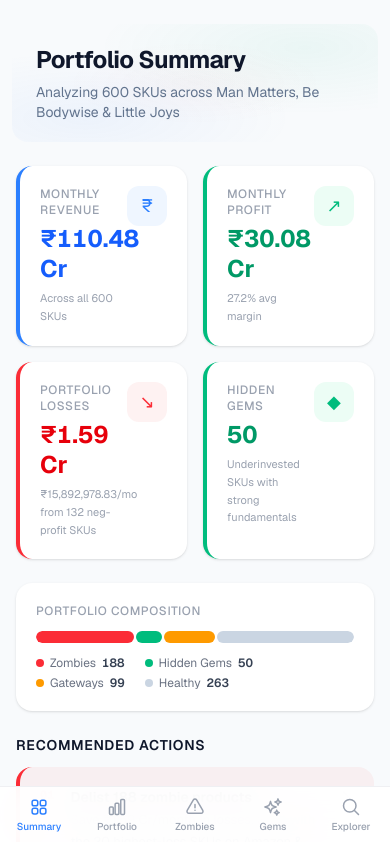
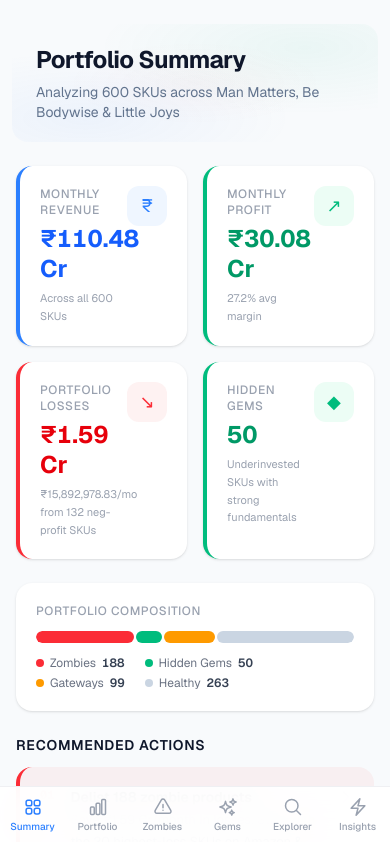
Before and after one commit to SakshamKotecha05/MarginMap, a Next.js app: page / in a window 390 px wide. Shown: the top 842 px of the page. Built offline with nearby package versions, Linux system fonts and the light colour scheme.

Commit message:
Added Insights link to sidebar and mobile nav

```diff
--- a/components/layout/MobileNav.tsx
+++ b/components/layout/MobileNav.tsx
@@ -22,6 +22,10 @@ const navItems = [
   {
     href: "/explorer", label: "Explorer",
     icon: <svg className="w-5 h-5" fill="none" viewBox="0 0 24 24" strokeWidth={1.8} stroke="currentColor"><path strokeLinecap="round" strokeLinejoin="round" d="m21 21-5.197-5.197m0 0A7.5 7.5 0 1 0 5.196 5.196a7.5 7.5 0 0 0 10.607 10.607Z" /></svg>,
+  },
+  {
+    href: "/insights", label: "Insights",
+    icon: <svg className="w-5 h-5" fill="none" viewBox="0 0 24 24" strokeWidth={1.8} stroke="currentColor"><path strokeLinecap="round" strokeLinejoin="round" d="M3.75 13.5l10.5-11.25L12 10.5h8.25L9.75 21.75 12 13.5H3.75z" /></svg>,
   },
 ];
 
--- a/components/layout/Sidebar.tsx
+++ b/components/layout/Sidebar.tsx
@@ -22,6 +22,10 @@ const navItems = [
   {
     href: "/explorer", label: "Explorer",
     icon: <svg className="w-[18px] h-[18px]" fill="none" viewBox="0 0 24 24" strokeWidth={1.8} stroke="currentColor"><path strokeLinecap="round" strokeLinejoin="round" d="m21 21-5.197-5.197m0 0A7.5 7.5 0 1 0 5.196 5.196a7.5 7.5 0 0 0 10.607 10.607Z" /></svg>,
+  },
+  {
+    href: "/insights", label: "Insights",
+    icon: <svg className="w-[18px] h-[18px]" fill="none" viewBox="0 0 24 24" strokeWidth={1.8} stroke="currentColor"><path strokeLinecap="round" strokeLinejoin="round" d="M3.75 13.5l10.5-11.25L12 10.5h8.25L9.75 21.75 12 13.5H3.75z" /></svg>,
   },
 ];
 
```
